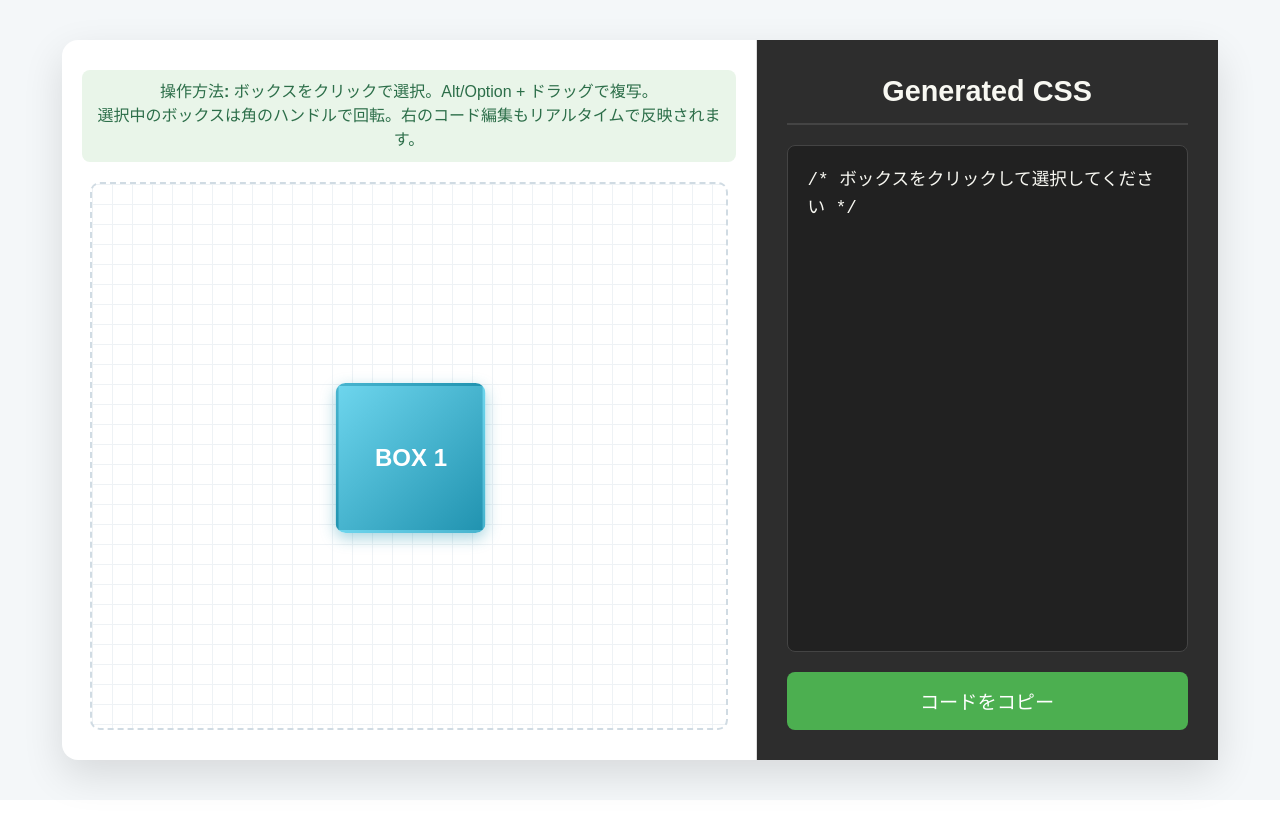
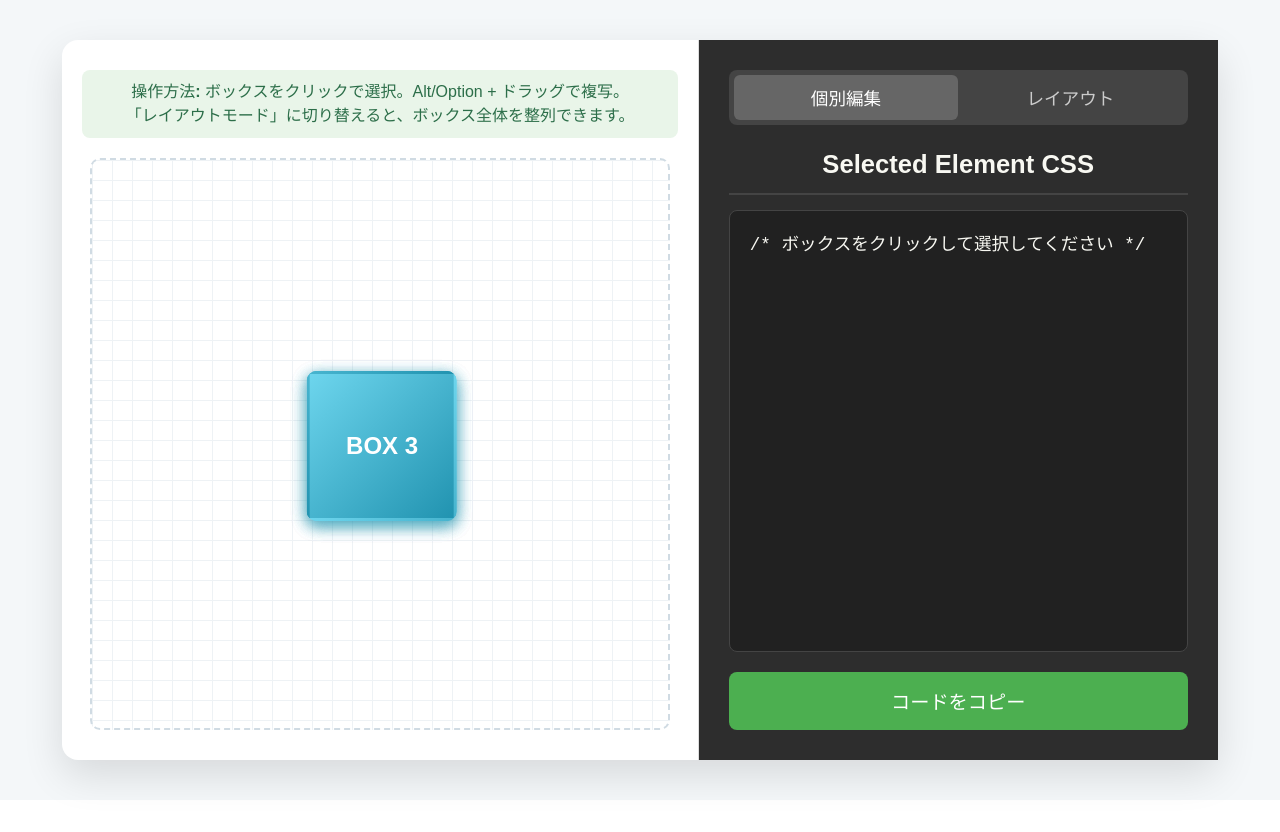
Before and after one commit to tako-chan0511/cssvisualizer, a Vue app: page / in a window 1280 px wide. Built offline with nearby package versions, Linux system fonts and the light colour scheme.

Commit message:
レイアウト対応

```diff
--- a/src/App.vue
+++ b/src/App.vue
@@ -4,32 +4,94 @@
     <div class="sandbox-container">
       <div class="instructions">
         <b>操作方法:</b> ボックスをクリックで選択。Alt/Option + ドラッグで複写。<br>
-        選択中のボックスは角のハンドルで回転。右のコード編集もリアルタイムで反映されます。
+        「レイアウトモード」に切り替えると、ボックス全体を整列できます。
       </div>
-      <div id="sandbox" ref="sandboxRef" @click.self="deselectAll">
+      <!-- ★★★ 修正: :styleにflexboxスタイルをバインド ★★★ -->
+      <div id="sandbox" ref="sandboxRef" @click.self="deselectAll" :style="sandboxStyle">
         <VisualBox
           v-for="box in boxes"
           :key="box.id"
           :state="box"
           :is-selected="selectedBoxId === box.id"
+          :is-layout-mode="editMode === 'layout'"
         />
       </div>
     </div>
     <!-- 右側のコード表示エリア -->
     <div class="code-container">
-      <h2>Generated CSS</h2>
-      <textarea
-        id="css-output"
-        :value="generatedCss"
-        @input="updateBoxFromCss"
-      ></textarea>
+        <!-- ★★★ 修正: モード切替タブ ★★★ -->
+        <div class="mode-tabs">
+            <button :class="{active: editMode === 'individual'}" @click="setEditMode('individual')">個別編集</button>
+            <button :class="{active: editMode === 'layout'}" @click="setEditMode('layout')">レイアウト</button>
+        </div>
+
+        <!-- ★★★ 修正: v-show を使って表示を切り替え、レイアウトの崩れを防ぐ ★★★ -->
+        <div class="css-panel" v-show="editMode === 'individual'">
+            <h2>Selected Element CSS</h2>
+            <textarea
+                id="css-output-individual"
+                :value="generatedIndividualCss"
+                @input="updateBoxFromCss"
+            ></textarea>
+        </div>
+
+        <div class="css-panel" v-show="editMode === 'layout'">
+            <h2>Container CSS (#sandbox)</h2>
+            <div class="layout-controls">
+                <div class="control-group">
+                    <label>flex-direction</label>
+                    <select v-model="flexState.direction">
+                        <option>row</option>
+                        <option>row-reverse</option>
+                        <option>column</option>
+                        <option>column-reverse</option>
+                    </select>
+                </div>
+                 <div class="control-group">
+                    <label>justify-content</label>
+                    <select v-model="flexState.justifyContent">
+                        <option>flex-start</option>
+                        <option>flex-end</option>
+                        <option>center</option>
+                        <option>space-between</option>
+                        <option>space-around</option>
+                        <option>space-evenly</option>
+                    </select>
+                </div>
+                 <div class="control-group">
+                    <label>align-items</label>
+                    <select v-model="flexState.alignItems">
+                        <option>flex-start</option>
+                        <option>flex-end</option>
+                        <option>center</option>
+                        <option>stretch</option>
+                        <option>baseline</option>
+                    </select>
+                </div>
+                <div class="control-group">
+                    <label>flex-wrap</label>
+                     <select v-model="flexState.flexWrap">
+                        <option>nowrap</option>
+                        <option>wrap</option>
+                        <option>wrap-reverse</option>
+                    </select>
+                </div>
+                 <div class="control-group">
+                    <label>gap</label>
+                    <input type="range" min="0" max="50" v-model.number="flexState.gap" />
+                    <span>{{ flexState.gap }}px</span>
+                </div>
+            </div>
+             <pre id="css-output-layout"><code>{{ generatedLayoutCss }}</code></pre>
+        </div>
+
       <button class="copy-button" @click="copyCss">コードをコピー</button>
     </div>
   </div>
 </template>
 
 <script setup lang="ts">
-import { ref, computed, onMounted, nextTick } from 'vue';
+import { ref, computed, onMounted, nextTick, reactive, watch, type CSSProperties } from 'vue';
 import VisualBox from './components/VisualBox.vue';
 import type { BoxState } from './types';
 import interact from 'interactjs';
@@ -38,6 +100,58 @@ const boxes = ref<BoxState[]>([]);
 const selectedBoxId = ref<string | null>(null);
 const sandboxRef = ref<HTMLElement | null>(null);
 let boxCounter = 0;
+const editMode = ref<'individual' | 'layout'>('individual');
+
+const flexState = reactive({
+    direction: 'row',
+    justifyContent: 'flex-start',
+    alignItems: 'flex-start',
+    flexWrap: 'nowrap',
+    gap: 10
+});
+
+const sandboxStyle = computed((): CSSProperties => {
+    if (editMode.value === 'layout') {
+        return {
+            display: 'flex',
+            flexDirection: flexState.direction as any,
+            justifyContent: flexState.justifyContent,
+            alignItems: flexState.alignItems,
+            flexWrap: flexState.flexWrap as any,
+            gap: `${flexState.gap}px`
+        };
+    }
+    return {};
+});
+
+const generatedIndividualCss = computed(() => {
+  const selectedBox = boxes.value.find(b => b.id === selectedBoxId.value);
+  if (!selectedBox) return '/* ボックスをクリックして選択してください */';
+  const { id, width, height, x, y, angle, zIndex } = selectedBox;
+  const code = `
+#${id} {
+    /* 個別編集モードではpositionで配置します */
+    position: absolute;
+    width: ${width.toFixed(1)}px;
+    height: ${height.toFixed(1)}px;
+    z-index: ${zIndex};
+    transform: translate(${x.toFixed(1)}px, ${y.toFixed(1)}px) rotate(${angle.toFixed(1)}deg);
+}`;
+  return code.trim().replace(/^ {4}/gm, '    ');
+});
+
+const generatedLayoutCss = computed(() => {
+    const code = `
+#sandbox {
+    display: flex;
+    flex-direction: ${flexState.direction};
+    justify-content: ${flexState.justifyContent};
+    align-items: ${flexState.alignItems};
+    flex-wrap: ${flexState.flexWrap};
+    gap: ${flexState.gap}px;
+}`;
+    return code.trim().replace(/^ {4}/gm, '    ');
+});
 
 const createNewBox = (initialState: Partial<BoxState> = {}) => {
   const sandboxRect = sandboxRef.value?.getBoundingClientRect();
@@ -73,76 +187,63 @@ const handleBoxUpdate = (newState: BoxState) => {
 };
 
 const cloneBox = (originalState: BoxState) => {
-    createNewBox({
-        ...originalState,
-        x: originalState.x + 20,
-        y: originalState.y + 20,
-    });
+    createNewBox({ ...originalState, x: originalState.x + 20, y: originalState.y + 20 });
 }
 
-const generatedCss = computed(() => {
-  const selectedBox = boxes.value.find(b => b.id === selectedBoxId.value);
-  if (!selectedBox) return '/* ボックスをクリックして選択してください */';
-
-  const { id, width, height, x, y, angle, zIndex } = selectedBox;
-  const code = `
-#${id} {
-    width: ${width.toFixed(1)}px;
-    height: ${height.toFixed(1)}px;
-    z-index: ${zIndex};
-    transform: translate(${x.toFixed(1)}px, ${y.toFixed(1)}px) rotate(${angle.toFixed(1)}deg);
-}`;
-  return code.trim().replace(/^ {4}/gm, '    ');
-});
-
+// ★★★ 追加: モード切替時の処理 ★★★
+const setEditMode = (mode: 'individual' | 'layout') => {
+    editMode.value = mode;
+    // レイアウトモードに切り替えたら、全てのボックスの選択を解除する
+    if (mode === 'layout') {
+        deselectAll();
+    }
+}
 
 const updateBoxFromCss = (event: Event) => {
     const target = event.target as HTMLTextAreaElement;
     const cssText = target.value;
     const selectedBox = boxes.value.find(b => b.id === selectedBoxId.value);
     if (!selectedBox) return;
-
     try {
-        // 正規表現を使って各プロパティの値を抽出
         const widthMatch = cssText.match(/width:\s*(\d*\.?\d+)/);
         const heightMatch = cssText.match(/height:\s*(\d*\.?\d+)/);
-        const zIndexMatch = cssText.match(/z-index:\s*(\d+)/); // ★★★ 修正: z-indexを抽出する正規表現を追加 ★★★
+        const zIndexMatch = cssText.match(/z-index:\s*(\d+)/);
         const translateMatch = cssText.match(/translate\(\s*(-?\d*\.?\d+)px,\s*(-?\d*\.?\d+)px\)/);
         const rotateMatch = cssText.match(/rotate\(\s*(-?\d*\.?\d+)deg\)/);
-
         const updates: Partial<BoxState> = {};
-
         if (widthMatch) updates.width = parseFloat(widthMatch[1]);
         if (heightMatch) updates.height = parseFloat(heightMatch[1]);
-        if (zIndexMatch) updates.zIndex = parseInt(zIndexMatch[1], 10); // ★★★ 修正: z-indexを更新リストに追加 ★★★
+        if (zIndexMatch) updates.zIndex = parseInt(zIndexMatch[1], 10);
         if (translateMatch) {
             updates.x = parseFloat(translateMatch[1]);
             updates.y = parseFloat(translateMatch[2]);
         }
         if (rotateMatch) updates.angle = parseFloat(rotateMatch[1]);
-
         Object.assign(selectedBox, updates);
-
     } catch (e) {
         console.error("CSSの解析に失敗しました:", e);
     }
 };
 
-
 const copyCss = () => {
-    if(generatedCss.value.startsWith('/*')) return;
-    navigator.clipboard.writeText(generatedCss.value);
+    const codeToCopy = editMode.value === 'individual' ? generatedIndividualCss.value : generatedLayoutCss.value;
+    if(codeToCopy.startsWith('/*')) return;
+    navigator.clipboard.writeText(codeToCopy);
 };
 
 onMounted(() => {
     nextTick(() => {
+        createNewBox();
+        createNewBox();
         createNewBox();
         selectBox(null);
     });
 
     interact('.box')
         .on('down', (event) => {
-            selectBox(event.currentTarget.id);
+            if (editMode.value === 'individual') {
+                selectBox(event.currentTarget.id);
+            }
             event.stopPropagation();
         })
         .draggable({
@@ -157,11 +258,7 @@ onMounted(() => {
                 move(event) {
                     const box = boxes.value.find(b => b.id === event.target.id);
                     if (box) {
-                        handleBoxUpdate({
-                            ...box,
-                            x: box.x + event.dx,
-                            y: box.y + event.dy,
-                        });
+                        handleBoxUpdate({ ...box, x: box.x + event.dx, y: box.y + event.dy });
                     }
                 }
             },
@@ -208,37 +305,56 @@ onMounted(() => {
                 }
             }
         });
+
+    watch(editMode, (newValue) => {
+        interact('.box').draggable({ enabled: newValue === 'individual' });
+        interact('.box').resizable({ enabled: newValue === 'individual' });
+        interact('.rotate-handle').draggable({ enabled: newValue === 'individual' });
+    });
 });
 </script>
 
 <style>
-/* ... (スタイルは変更ありません) ... */
+/* ... (グローバルスタイルは変更なし) ... */
 body { font-family: 'M PLUS Rounded 1c', sans-serif; background-color: #f4f7f9; color: #333; display: flex; justify-content: center; align-items: center; height: 100vh; margin: 0; overflow: hidden; }
 #app { width: 100%; height: 100%; display: flex; justify-content: center; align-items: center; }
 .main-container { display: flex; width: 95%; max-width: 1200px; height: 90vh; max-height: 800px; background: #fff; border-radius: 16px; box-shadow: 0 15px 40px rgba(0,0,0,0.12); }
 .sandbox-container { flex: 1; padding: 30px; display: flex; flex-direction: column; justify-content: center; align-items: center; position: relative; }
 .instructions { width: 100%; text-align: center; padding: 10px; background-color: #e9f5e9; border-radius: 8px; margin-bottom: 20px; color: #2c6e49; }
 #sandbox { width: 100%; flex-grow: 1; border: 2px dashed #d0dbe3; border-radius: 10px; position: relative; background-image: linear-gradient(to right, #eef2f5 1px, transparent 1px), linear-gradient(to bottom, #eef2f5 1px, transparent 1px); background-size: 20px 20px; }
-.code-container { width: 40%; min-width: 400px; background-color: #2d2d2d; color: #f8f8f2; padding: 30px; display: flex; flex-direction: column; box-sizing: border-box; border-left: 1px solid #ddd; }
-.code-container h2 { margin-top: 0; margin-bottom: 20px; font-size: 1.8em; border-bottom: 2px solid #444; padding-bottom: 10px; }
-#css-output {
+.code-container { width: 45%; min-width: 450px; background-color: #2d2d2d; color: #f8f8f2; padding: 30px; display: flex; flex-direction: column; box-sizing: border-box; border-left: 1px solid #ddd; }
+.code-container h2 { margin: 0 0 15px 0; font-size: 1.6em; border-bottom: 2px solid #444; padding-bottom: 10px; }
+
+.mode-tabs { display: flex; margin-bottom: 20px; background-color: #444; border-radius: 8px; padding: 5px; }
+.mode-tabs button { flex: 1; padding: 10px; border: none; background-color: transparent; color: #ccc; font-size: 1.1em; cursor: pointer; transition: all 0.2s; border-radius: 6px; }
+.mode-tabs button.active { background-color: #666; color: white; font-weight: bold; }
+
+/* ★★★ 修正: CSS表示/コントロールパネルのコンテナ ★★★ */
+.css-panel {
     flex-grow: 1;
-    background-color: #212121;
-    border: 1px solid #444;
-    border-radius: 8px;
-    padding: 20px;
-    font-family: 'Source Code Pro', monospace;
-    font-size: 1.1em;
-    line-height: 1.6;
-    white-space: pre-wrap;
-    overflow-y: auto;
-    color: #f8f8f2;
-    resize: none;
+    display: flex;
+    flex-direction: column;
+    min-height: 0; /* flexコンテナ内での縮小を許可 */
 }
-#css-output:focus {
-    outline: none;
-    border-color: #ffc107;
+
+#css-output-individual, #css-output-layout {
+    flex-shrink: 1;
+    background-color: #212121; border: 1px solid #444; border-radius: 8px; padding: 20px; font-family: 'Source Code Pro', monospace; font-size: 1.1em; line-height: 1.6; white-space: pre-wrap; overflow-y: auto; color: #f8f8f2; resize: none;
 }
+#css-output-individual {
+    flex-grow: 1;
+}
+#css-output-layout {
+    flex-grow: 1;
+}
+#css-output-individual:focus { outline: none; border-color: #ffc107; }
+
+.layout-controls { display: flex; flex-direction: column; gap: 15px; margin-bottom: 15px; }
+.control-group { display: flex; flex-direction: column; gap: 8px; }
+.control-group label { font-size: 1em; color: #aaa; }
+.control-group select, .control-group input[type="range"] { width: 100%; padding: 8px; background-color: #333; border: 1px solid #555; color: white; border-radius: 4px; font-size: 1em; }
+.control-group span { text-align: right; color: #aaa; }
+
 .copy-button { display: block; width: 100%; padding: 15px; margin-top: 20px; background-color: #4caf50; color: white; border: none; border-radius: 8px; font-size: 1.2em; font-weight: bold; cursor: pointer; transition: all 0.2s ease; }
 .copy-button:hover { background-color: #45a049; transform: translateY(-2px); }
 .copy-button:active { transform: translateY(0); }
--- a/src/components/VisualBox.vue
+++ b/src/components/VisualBox.vue
@@ -6,7 +6,8 @@
     :style="boxStyle"
   >
     {{ state.content }}
-    <div v-if="isSelected" class="rotate-handle"></div>
+    <!-- 個別編集モードの時だけ回転ハンドルを表示 -->
+    <div v-if="isSelected && !isLayoutMode" class="rotate-handle"></div>
   </div>
 </template>
 
@@ -14,28 +15,36 @@
 import { computed, type CSSProperties } from 'vue';
 import type { BoxState } from '../types';
 
-// propsは親コンポーネント(App.vue)から渡されるデータ。
-// このコンポーネントは、このデータに基づいて自身の見た目を決定します。
 const props = defineProps<{
   state: BoxState;
   isSelected: boolean;
+  isLayoutMode: boolean; // レイアウトモードかどうかを親から受け取る
 }>();
 
-// 見た目は常に親から渡されるprops(`state`)に追従する
-// このコンポーネント自身は位置(x, y)やサイズ(width, height)のデータを持たない
-const boxStyle = computed((): CSSProperties => ({
+// レイアウトモードかどうかでスタイルを切り替える
+const boxStyle = computed((): CSSProperties => {
+    if (props.isLayoutMode) {
+        // レイアウトモードでは、Flexboxアイテムとしてのスタイルを適用
+        return {
+            width: `${props.state.width}px`,
+            height: `${props.state.height}px`,
+            // transform や position はFlexboxコンテナが制御するのでここでは不要
+        };
+    } else {
+        // 個別編集モードでは、絶対配置でスタイルを適用
+        return {
             width: `${props.state.width}px`,
             height: `${props.state.height}px`,
             zIndex: props.state.zIndex,
-    // transformプロパティで位置、回転をまとめて設定
-    position: 'absolute', // interact.jsが正しく座標を計算するために必要
+            position: 'absolute',
             left: '0px',
             top: '0px',
             transform: `translate(${props.state.x}px, ${props.state.y}px) rotate(${props.state.angle}deg)`,
-}));
+        };
+    }
+});
 
-// onMountedフックやinteract.jsの初期化は、すべて親のApp.vueで行うため、
-// このコンポーネント内では完全に不要になります。
+// onMountedフックやinteract.jsの初期化はApp.vueに移動したため、このコンポーネントでは完全に不要
 </script>
 
 <style scoped>
@@ -50,10 +59,11 @@ const boxStyle = computed((): CSSProperties => ({
     font-size: 1.5em;
     font-weight: bold;
     cursor: grab;
-    touch-action: none;
+    /* positionは動的に設定するため、ここでは削除 */
     box-sizing: border-box;
     border: 3px solid transparent;
-    transition: border-color 0.2s, box-shadow 0.2s;
+    transition: all 0.2s;
+    flex-shrink: 0; /* Flexboxコンテナ内で縮まないようにする */
 }
 .box:active {
     cursor: grabbing;
@@ -61,7 +71,7 @@ const boxStyle = computed((): CSSProperties => ({
 .box.selected {
     border-color: #ffc107;
     box-shadow: 0 0 20px rgba(255, 193, 7, 0.8);
-    z-index: 10 !important; /* 選択中は最前面に */
+    z-index: 10 !important;
 }
 .rotate-handle {
     position: absolute;
```
Lines whose indentation alone changed are shown as unchanged.
